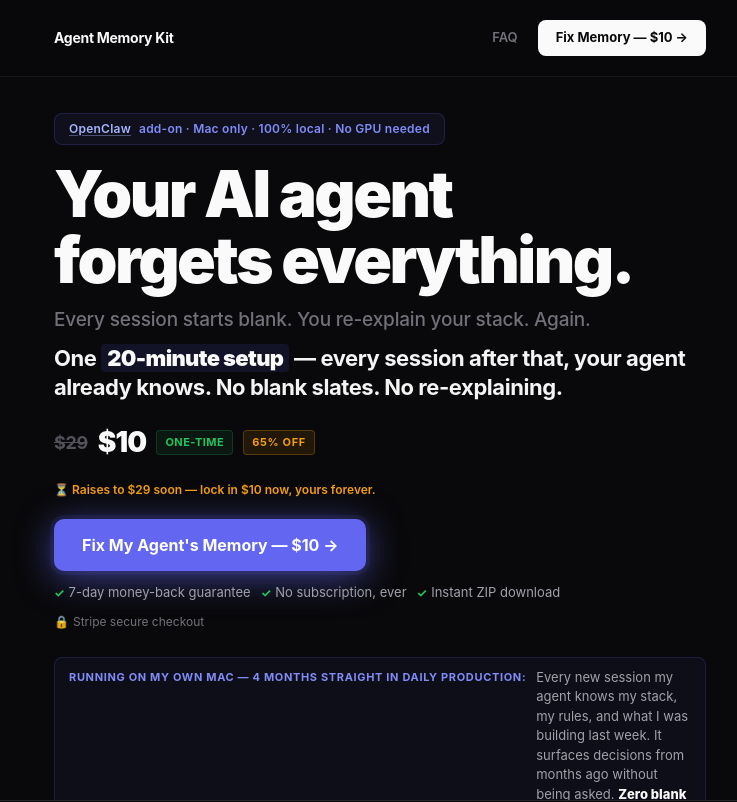
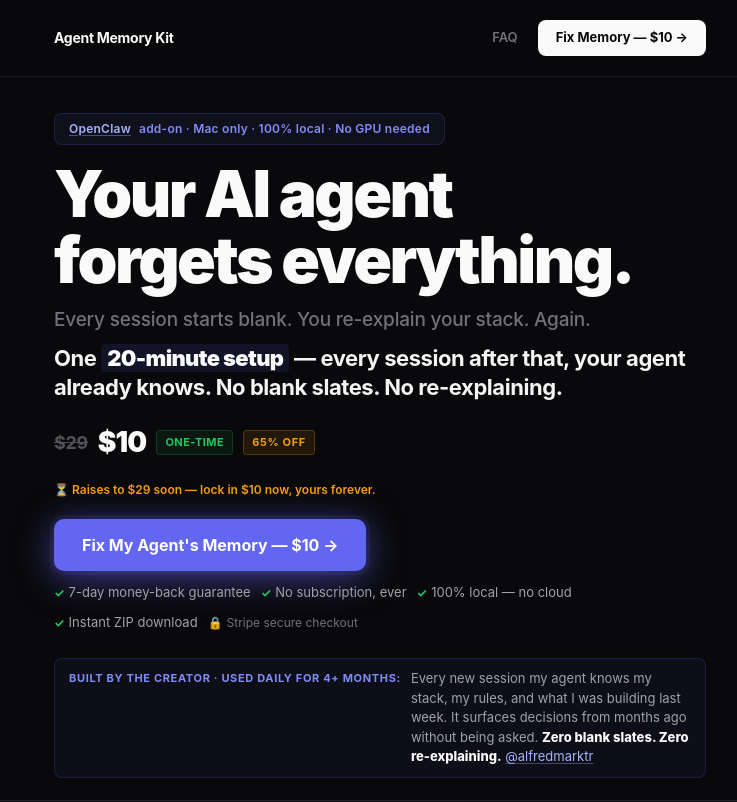
Before and after one commit to marcoiaq/agent-memory-kit, a Next.js app: page / in a window 1280 px wide. Shown: the top 802 px of the page, without its empty margins (260-997 px from the left). Built offline with nearby package versions, Linux system fonts and the light colour scheme; no server answers.

Commit message:
ux: add '100% local — no cloud' to hero trust signals; clean up proof label

```diff
--- a/app/page.tsx
+++ b/app/page.tsx
@@ -634,6 +634,7 @@ export default function Home() {
             <span className="hero-note">
               <span className="hero-note-item">7-day money-back guarantee</span>
               <span className="hero-note-item">No subscription, ever</span>
+              <span className="hero-note-item">100% local — no cloud</span>
               <span className="hero-note-item">Instant ZIP download</span>
               <span style={{fontSize:'12px', color:'#71717a', display:'flex', alignItems:'center', gap:'4px'}}>
                 <span>🔒</span>
@@ -641,7 +642,7 @@ export default function Home() {
               </span>
             </span>
             <p className="hero-proof" style={{marginTop:'14px', marginBottom:'0'}}>
-              <span className="hero-proof-label">Running on my own Mac — 4 months straight in daily production:</span>
+              <span className="hero-proof-label">Built by the creator · used daily for 4+ months:</span>
               <span>Every new session my agent knows my stack, my rules, and what I was building last week. It surfaces decisions from months ago without being asked. <strong style={{color:'#fafafa', fontWeight:800}}>Zero blank slates. Zero re-explaining.</strong>{' '}<a href="https://x.com/alfredmarktr" target="_blank" rel="noopener noreferrer">@alfredmarktr</a></span>
             </p>
           </div>
```
